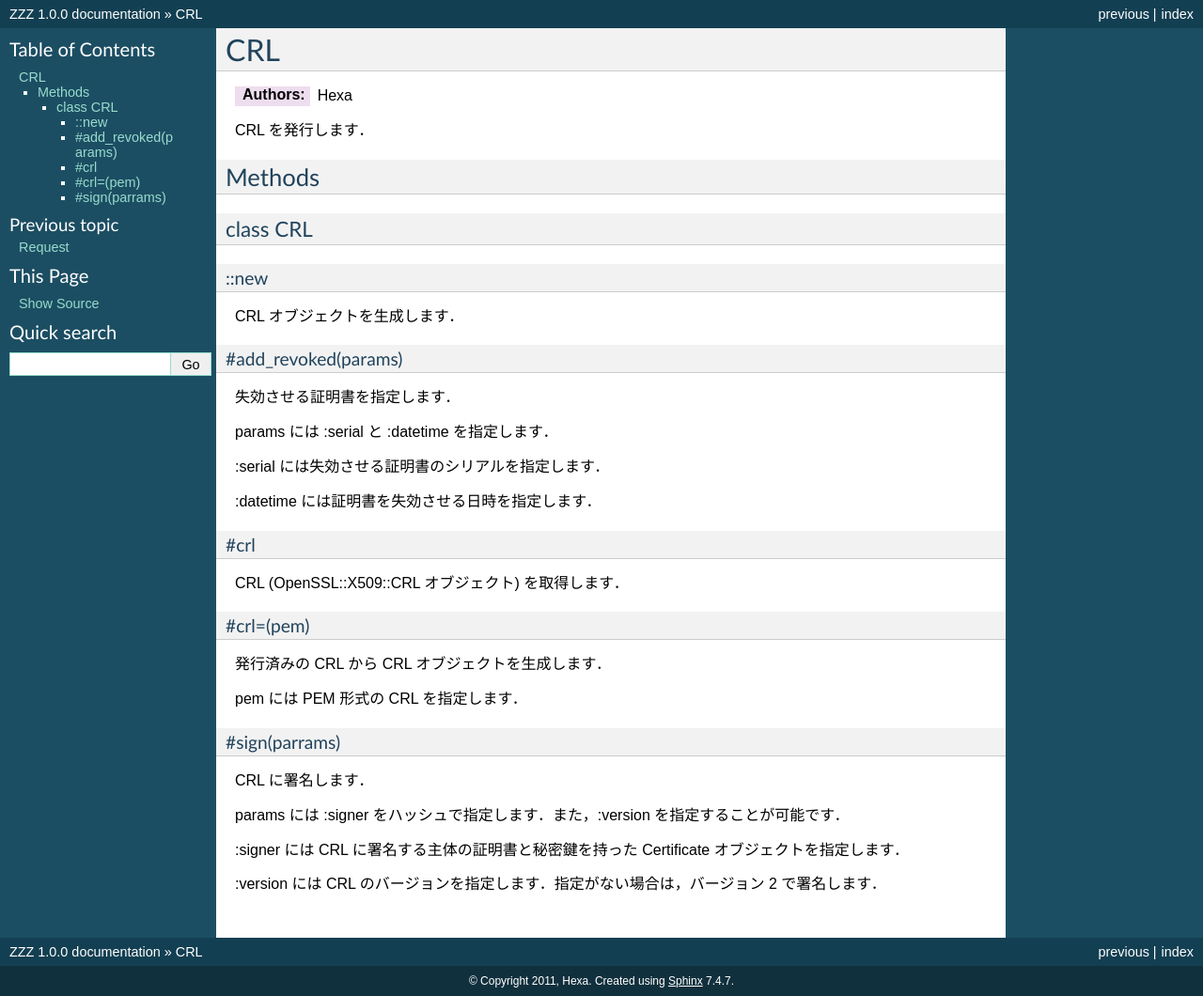
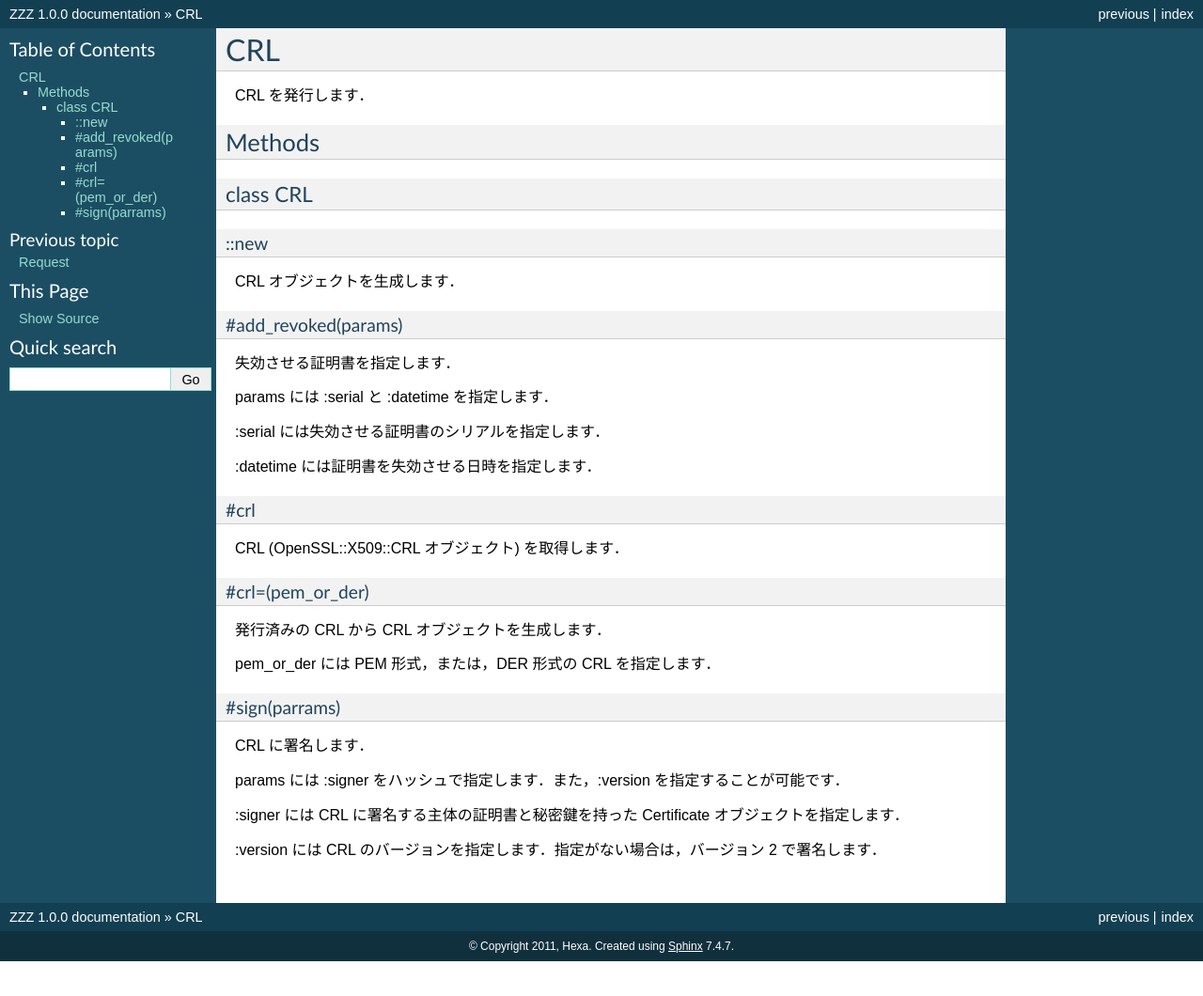
Before and after one commit to Hexa/ZZZ, a Sphinx documentation site: the page built from doc/source/crl.rst, in a window 1280 px wide. Shown: the whole page at 94% size. Built offline with Sphinx 7.4.7, drawn with Linux system fonts in a browser that asks for light colours; after the commit the page ends 1023 px from its top, so only the background shows below that.

Commit message:
ドキュメントを更新した

```diff
--- a/doc/source/crl.rst
+++ b/doc/source/crl.rst
@@ -1,8 +1,6 @@
 ===
 CRL
 ===
-
-:Authors: Hexa
 
 CRL を発行します．
 
@@ -34,14 +32,12 @@ params には :serial と :datetime を指定します．
 
 CRL (OpenSSL::X509::CRL オブジェクト) を取得します．
 
-
-#crl=(pem)
-^^^^^^^^^^
+#crl=(pem_or_der)
+^^^^^^^^^^^^^^^^^
 
 発行済みの CRL から CRL オブジェクトを生成します．
 
-pem には PEM 形式の CRL を指定します．
-
+pem_or_der には PEM 形式，または，DER 形式の CRL を指定します．
 
 #sign(parrams)
 ^^^^^^^^^^^^^^
```
Also changed, not shown: doc/source/certificate.rst (+3 -5 lines), doc/source/request.rst (+3 -5 lines), 1 other file.
